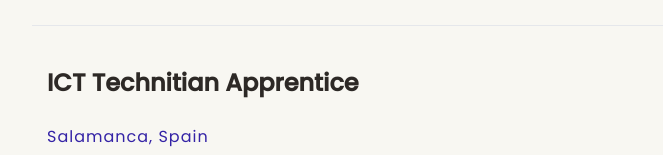
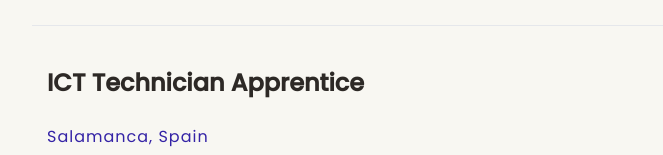
Before and after one commit to OmegaCreations/walicki-dev, a Next.js app: page /about in a window 1280 px wide. Shown: the part 1848-2003 px from the top of the page, without its empty margins (28-691 px from the left). Built offline with nearby package versions, Linux system fonts and the light colour scheme.

Commit message:
Fix - letter missing in job experience

```diff
--- a/src/app/about/page.tsx
+++ b/src/app/about/page.tsx
@@ -40,7 +40,7 @@ const AboutPage: React.FC = () => {
 
   const jobs = [
     {
-      title: "ICT Technitian Apprentice",
+      title: "ICT Technician Apprentice",
       date: "Salamanca, Spain",
       description:
         "Developed and secured local network inside of local school with a team.",
```
